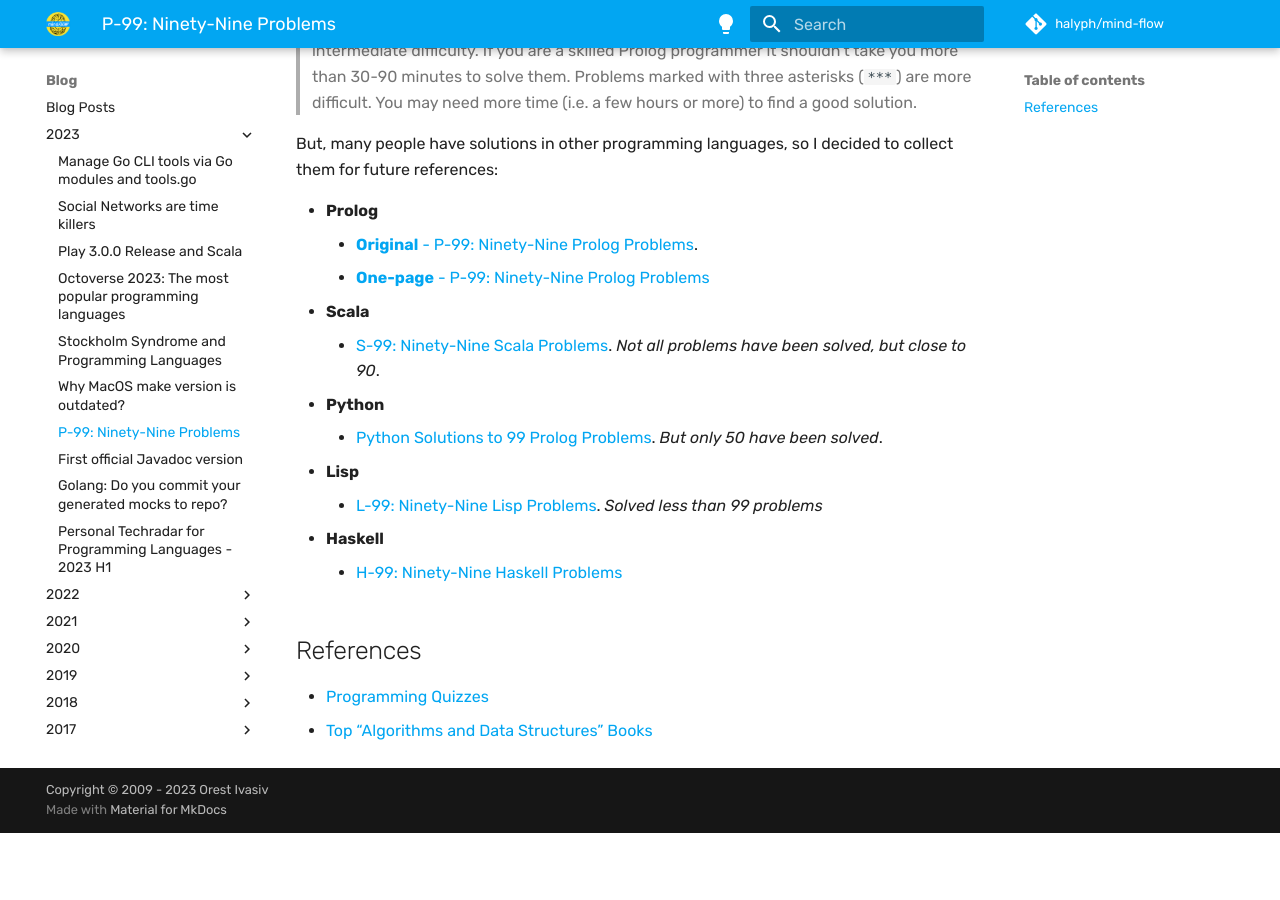
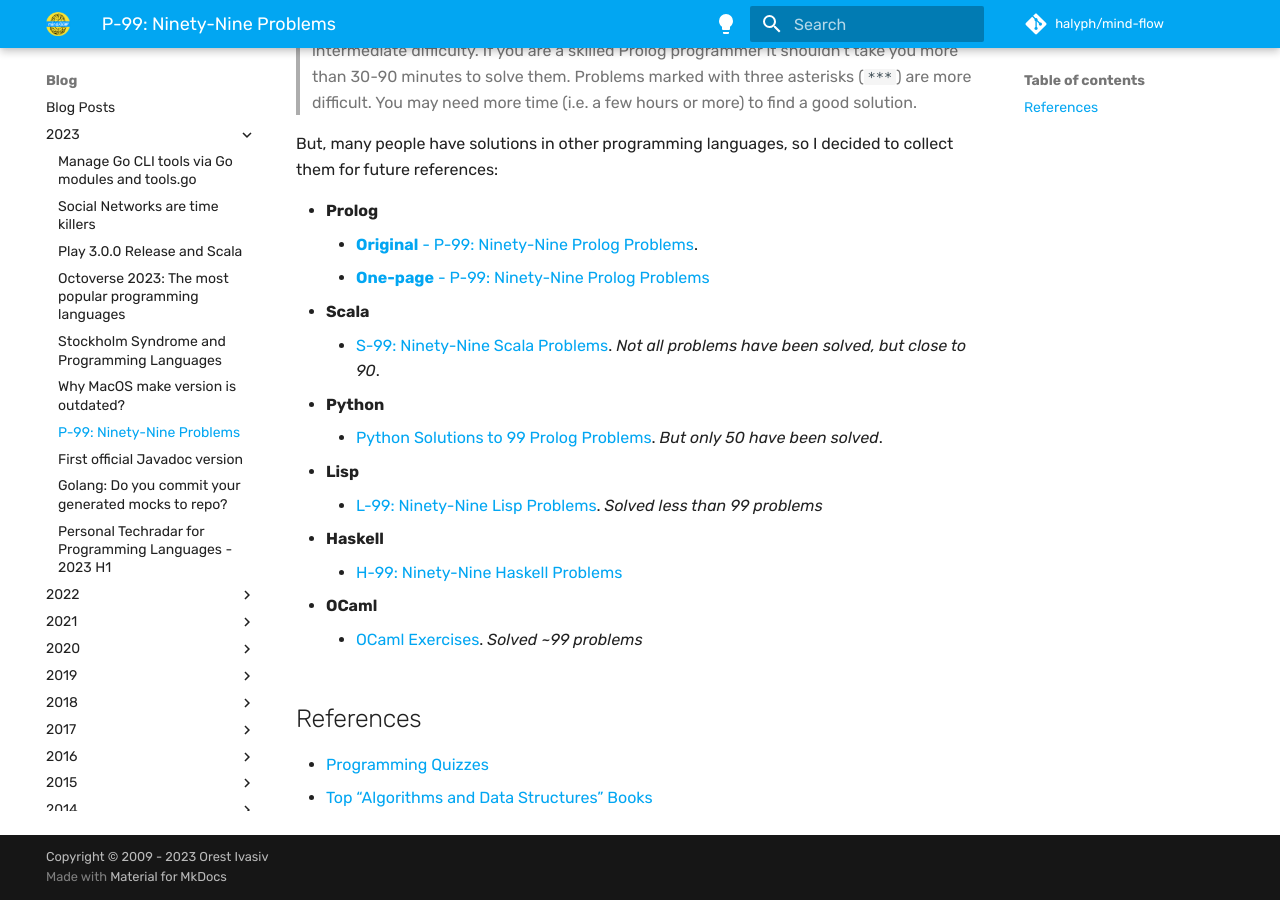
Before and after one commit to halyph/mind-flow, an MkDocs documentation site: the page built from docs/blog/2023/2023-06-02-P99-problems.md, in a window 1280 px wide and 900 px high, scrolled down 586 px. Built offline with MkDocs 1.6.1 and Material for MkDocs 9.7.7, drawn with Linux system fonts in a browser that asks for light colours; some web fonts are replaced; comment, search, counter and statistics services are not loaded; before the commit the page ends 1419 px from its top, so only the background shows below that.

Commit message:
upd 2023-06-02-P99-problems.md

```diff
--- a/docs/blog/2023/2023-06-02-P99-problems.md
+++ b/docs/blog/2023/2023-06-02-P99-problems.md
@@ -23,6 +23,8 @@ But, many people have solutions in other programming languages, so I decided to
   - [L-99: Ninety-Nine Lisp Problems](https://www.ic.unicamp.br/~meidanis/courses/mc336/problemas-lisp/L-99_Ninety-Nine_Lisp_Problems.html). *Solved less than 99 problems*
 - **Haskell**
   - [H-99: Ninety-Nine Haskell Problems](https://wiki.haskell.org/H-99:_Ninety-Nine_Haskell_Problems)
+- **OCaml**
+  - [OCaml Exercises](https://ocaml.org/exercises). *Solved ~99 problems*
 
 
 ## References
```
